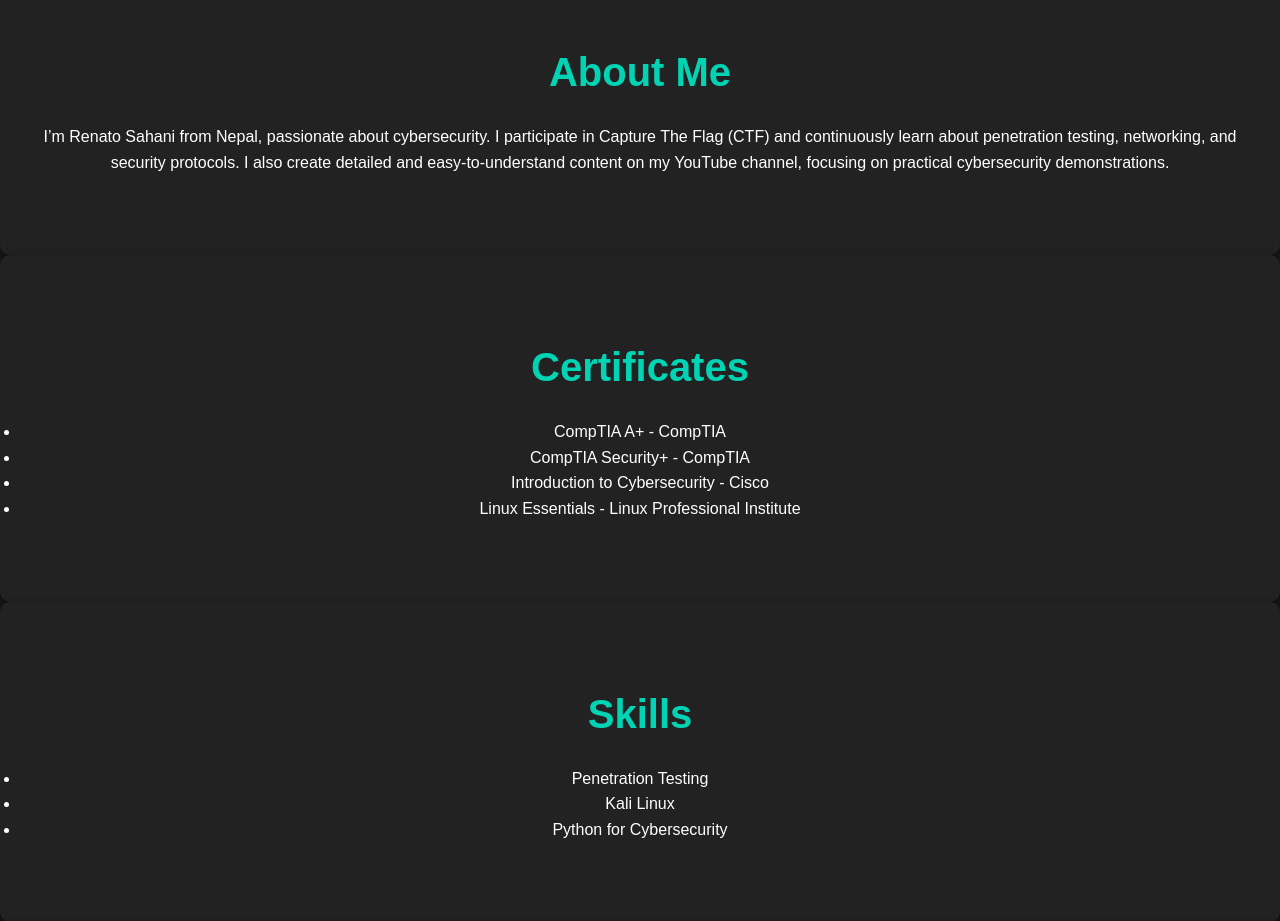
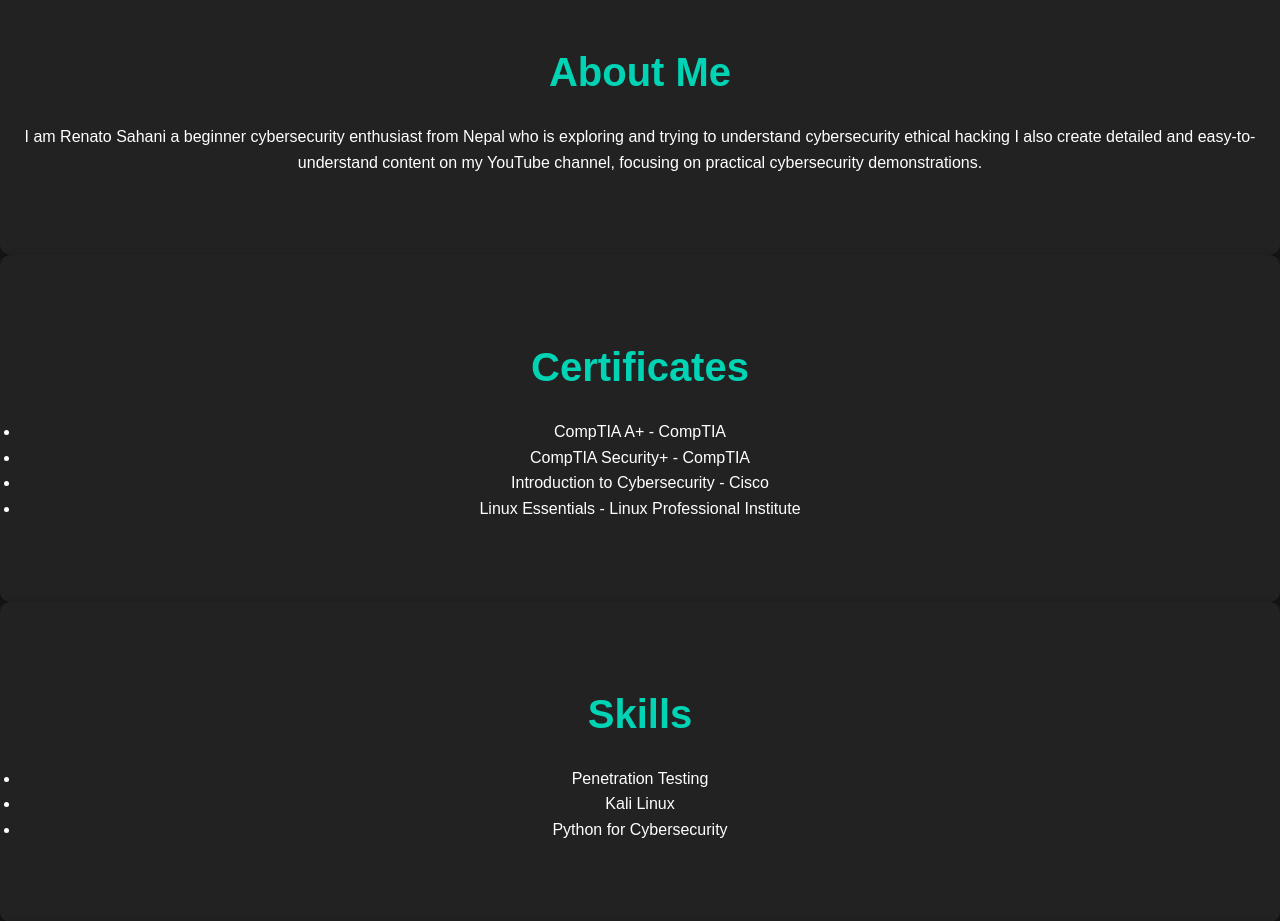
Before and after one commit to renatochuck/my-portfolio, a plain HTML site: page index.html in a window 1280 px wide. Shown: the part 940-1861 px from the top of the page. Drawn offline with Linux system fonts and the light colour scheme; a script that the page names is missing.

Commit message:
Update index.html

```diff
--- a/index.html
+++ b/index.html
@@ -34,7 +34,7 @@
     <!-- About Section -->
     <section id="about">
         <h2>About Me</h2>
-        <p>I’m Renato Sahani from Nepal, passionate about cybersecurity. I participate in Capture The Flag (CTF) and continuously learn about penetration testing, networking, and security protocols. I also create detailed and easy-to-understand content on my YouTube channel, focusing on practical cybersecurity demonstrations.</p>
+        <p>I am Renato Sahani a beginner cybersecurity enthusiast from Nepal who is exploring and trying to understand cybersecurity ethical hacking I also create detailed and easy-to-understand content on my YouTube channel, focusing on practical cybersecurity demonstrations.</p>
     </section>
 
     <!-- Certificates Section -->
```
